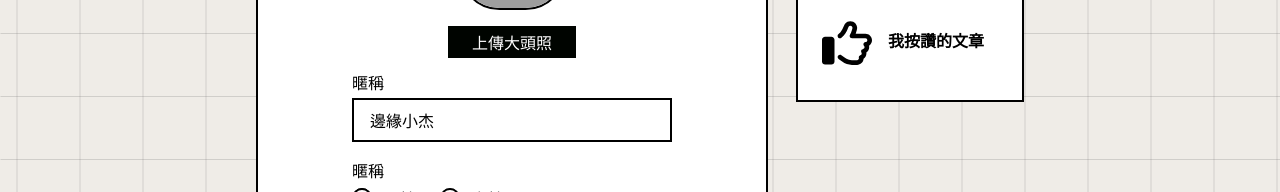
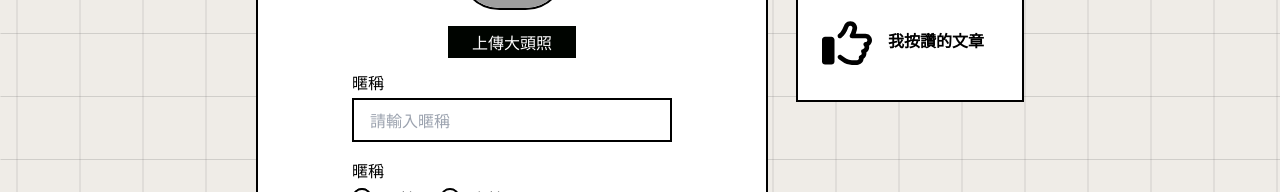
Before and after one commit to winszhuang/MetaWall, a Nuxt app: page /setting/EditName in a window 1280 px wide. Shown: the part 342-534 px from the top of the page. Built offline with nearby package versions, Linux system fonts and the light colour scheme; grey boxes are pictures that could not be loaded; a web font is replaced by a local one.

Commit message:
refactor: extract input html to Inputer component

```diff
--- /dev/null
+++ b/components/Inputer.vue
@@ -0,0 +1,30 @@
+<script lang="ts" setup>
+import { ref, watch } from 'vue';
+
+const emits = defineEmits(['update:value']);
+const props = defineProps<{
+  title: string,
+  placeholder: string
+}>();
+
+const data = ref('');
+
+watch(data, (value) => {
+  emits('update:value', value);
+})
+
+</script>
+
+<template>
+  <label class="w-full">
+    <h6 class="mb-1">
+      {{ props.title }}
+    </h6>
+    <input
+      class=" border-2 placeholder:text-base placeholder:leading-[22px] text-cyan-1 text-left block bg-cyan-5 w-full py-2 px-4 pr-3"
+      :placeholder="props.placeholder"
+      type="text"
+      v-model="data"
+    />
+  </label>
+</template>
--- a/pages/setting/EditName.vue
+++ b/pages/setting/EditName.vue
@@ -25,17 +25,12 @@ const hasError = ref(false);
         上傳大頭照
       </button>
 
-      <label class="w-full mb-4">
-        <h6 class="mb-1">
-          暱稱
-        </h6>
-        <input
-          class=" border-2 placeholder:text-base placeholder:leading-[22px] text-cyan-1 text-left block bg-cyan-5 w-full py-2 px-4 pr-3"
-          placeholder="請輸入暱稱"
-          type="text"
-          v-model="userInfo.name"
-        />
-      </label>
+      <Inputer
+        class="mb-4"
+        v-model="userInfo.name"
+        title="暱稱"
+        placeholder="請輸入暱稱"
+      />
 
       <section class="w-full mb-8">
         <h6 class="mb-1">
```
